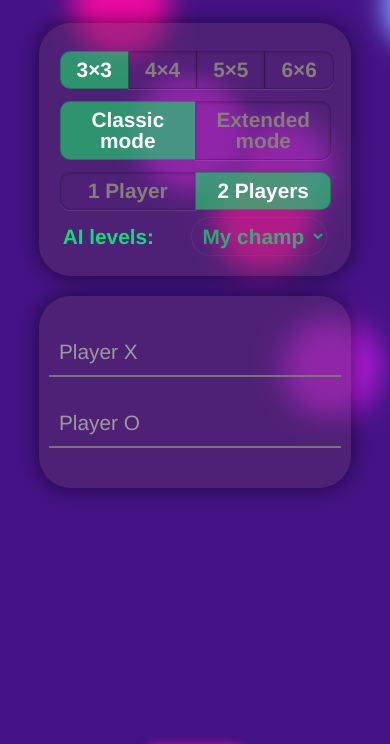
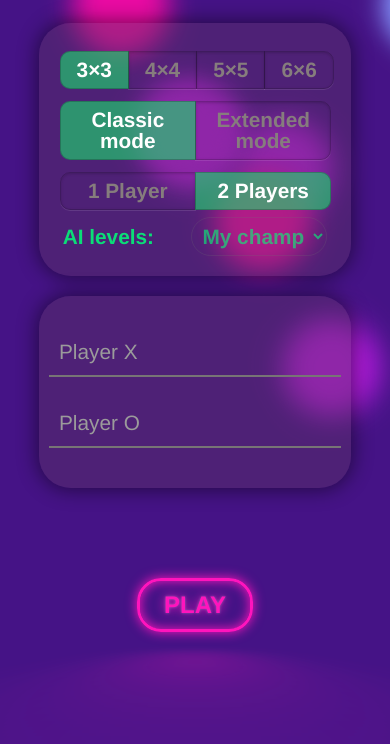
Before and after one commit to B1aho/Tic-tac-toe, a website with bundled scripts: page index.html in a window 390 px wide. Shown: the top 744 px of the page. Built offline with nearby package versions, Linux system fonts and the light colour scheme.

Commit message:
Debug mobile version

```diff
--- a/assets/style.css
+++ b/assets/style.css
@@ -486,6 +486,8 @@ Make radio-group behave like switcher
     }
     .neon-button {
         font-size: 2rem;
+        position: relative;
+        bottom: 20vh;
 }
 .background {
     position: relative !important;
@@ -512,6 +514,8 @@ Make radio-group behave like switcher
     }
     .neon-button {
         font-size: 1.5rem;
+        position: relative;
+        bottom: 20vh;
 }
 }
 
```
